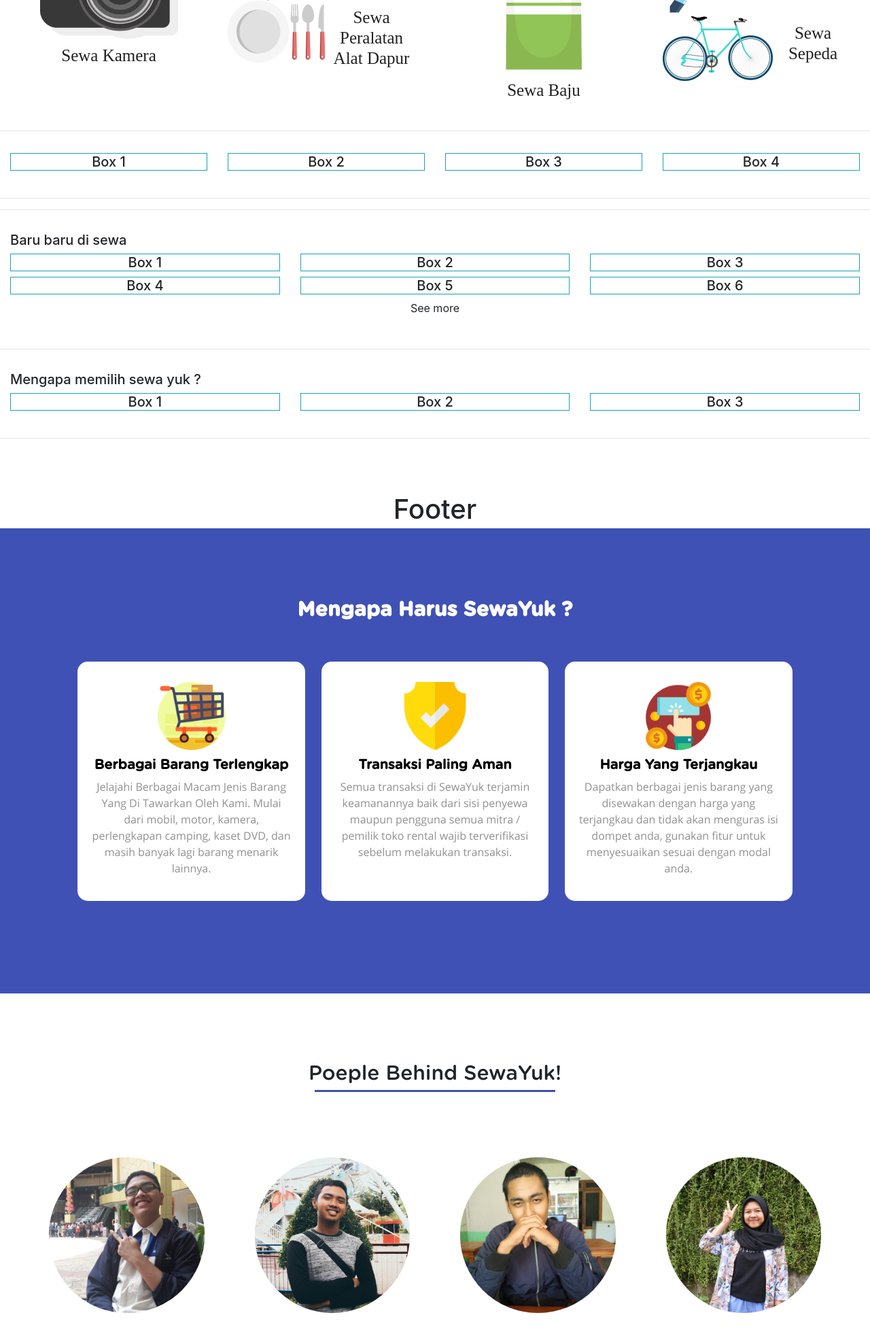
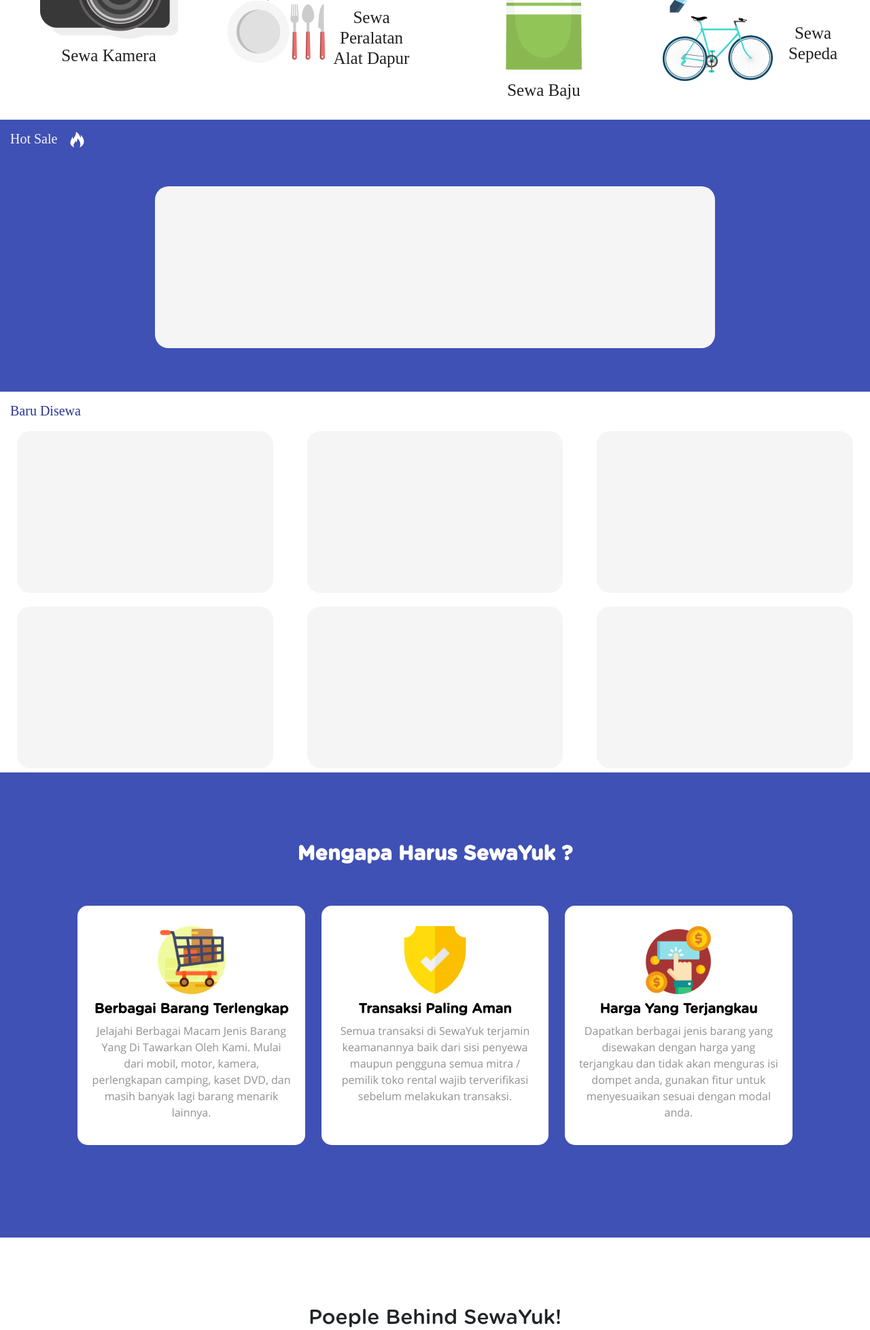
Before and after one commit to mrrezkii/CodeIgneter-SewaYuk, a CodeIgniter app: the page made by application/views/v_home.php in a window 1280 px wide. Shown: the part 871-2827 px from the top of the page at 68% size. Run offline with CodeIgniter, Linux system fonts and the light colour scheme; data that the repository does not hold is empty; some libraries are stand-ins or nearby versions; some web fonts are replaced.

Commit message:
Membuat komponen layout dasar kategori, hot sale dan baru baru disewa

```diff
--- a/application/views/v_home.php
+++ b/application/views/v_home.php
@@ -122,89 +122,52 @@
 					</div>
 				</div>
 			</div>
-
-
-
 		</div>
 	</section>
-	<hr>
 	<section id="hotsale" class="hotsale-bg">
 		<div class="container-fluid">
 			<div class="row">
+				<div class="col-md-12">
+					<h5 class="text-left color-white font-opensans-bold float-left">Hot Sale</h5>&nbsp;&nbsp;&nbsp;
+					<img src="<?=base_url()?>assets/global/image/fire.png" alt="hot">
+				</div>
+				<div class="col-md-8 offset-md-2">
+					<div class="box-hotsale">
 
-				<div class="col-md-3">
-					<h5 class="text-center border border-info">Box 1</h5>
-				</div>
-				<div class="col-md-3">
-					<h5 class="text-center border border-info">Box 2</h5>
-				</div>
-				<div class="col-md-3">
-					<h5 class="text-center border border-info">Box 3</h5>
-				</div>
-				<div class="col-md-3">
-					<h5 class="text-center border border-info">Box 4</h5>
+					</div>
 				</div>
 			</div>
 		</div>
 	</section>
-	<hr>
-
-	<hr>
 	<section id="recent" class="recent-bg">
 		<div class="container-fluid">
 			<div class="row">
 				<div class="col-md-12">
-					<h5 class="text-left">Baru baru di sewa</h5>
+					<h5 class="text-left color-blue font-opensans-bold">Baru Disewa</h5>
 				</div>
 				<div class="col-md-4">
-					<h5 class="text-center border border-info">Box 1</h5>
+					<div class="box-recent">
+					</div>
 				</div>
 				<div class="col-md-4">
-					<h5 class="text-center border border-info">Box 2</h5>
+					<div class="box-recent">
+					</div>
 				</div>
 				<div class="col-md-4">
-					<h5 class="text-center border border-info">Box 3</h5>
+					<div class="box-recent">
+					</div>
 				</div>
 				<div class="col-md-4">
-					<h5 class="text-center border border-info">Box 4</h5>
+					<div class="box-recent">
+					</div>
 				</div>
 				<div class="col-md-4">
-					<h5 class="text-center border border-info">Box 5</h5>
+					<div class="box-recent">
+					</div>
 				</div>
 				<div class="col-md-4">
-					<h5 class="text-center border border-info">Box 6</h5>
-				</div>
-				<div class="col-md-12">
-					<p class="text-center">See more</p>
-				</div>
-			</div>
-		</div>
-	</section>
-	<hr>
-	<section id="whyuse" class="whyuse-bg">
-		<div class="container-fluid">
-			<div class="row">
-				<div class="col-md-12">
-					<h5 class="text-left">Mengapa memilih sewa yuk ?</h5>
-				</div>
-				<div class="col-md-4">
-					<h5 class="text-center border border-info">Box 1</h5>
-				</div>
-				<div class="col-md-4">
-					<h5 class="text-center border border-info">Box 2</h5>
-				</div>
-				<div class="col-md-4">
-					<h5 class="text-center border border-info">Box 3</h5>
-				</div>
-			</div>
-		</div>
-	</section>
-	<hr>
-	<section id="footer" class="footer-bg">
-		<div class="container-fluid">
-			<div class="row">
-				<div class="col-md-6 offset-md-3">
-					<h1 class="pt-5 text-center">Footer</h1>
+					<div class="box-recent">
+					</div>
 				</div>
 			</div>
 		</div>
--- a/assets/global/css/style.css
+++ b/assets/global/css/style.css
@@ -75,3 +75,25 @@ section{
 .category-bg h5, .category-bg.img{
 	padding: 10px;
 }
+
+/* Hot Sale */
+
+.hotsale-bg{
+	background-color: #3F51B5;
+	height: 400px;
+}
+.box-hotsale{
+	background-color: #F5F5F5;
+	height: 238px;
+	border-radius: 20px;
+	margin-top: 50px;
+}
+
+/* Recent */
+
+.box-recent{
+	background-color: #F5F5F5;
+	height: 238px;
+	border-radius: 20px;
+	margin: 10px;
+}
```
Also changed, not shown: assets/global/image/fire.png (added).
